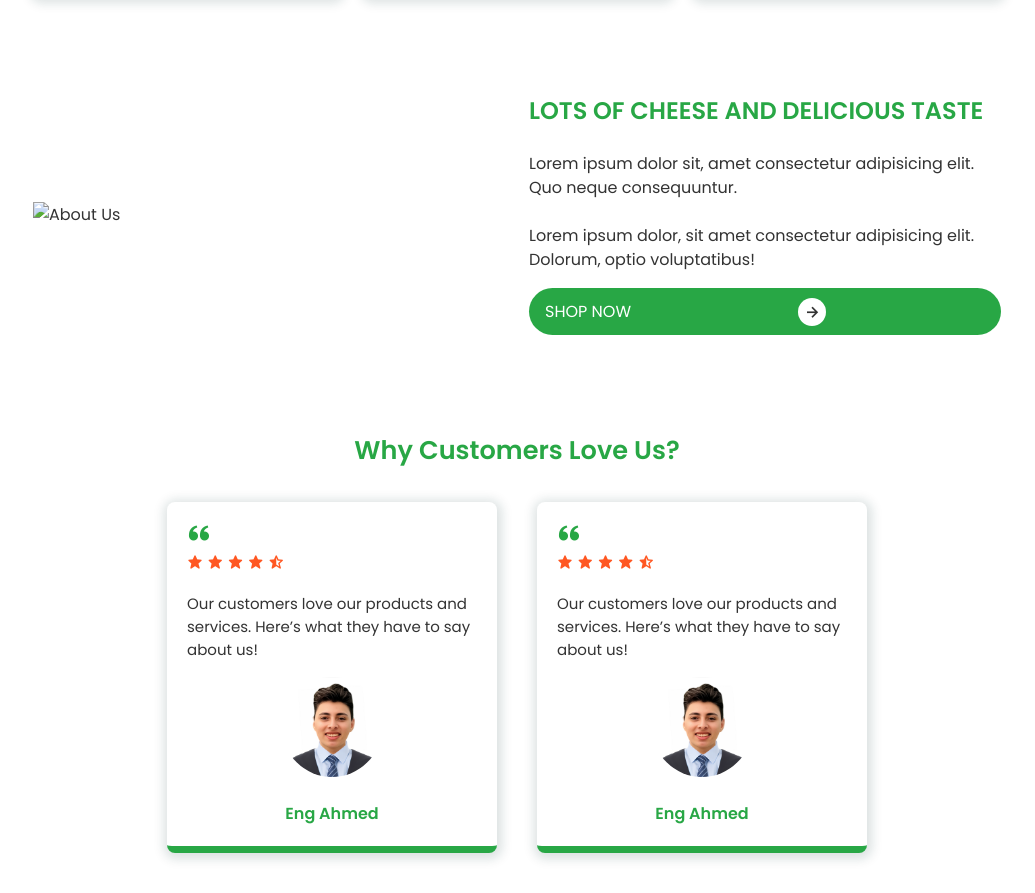
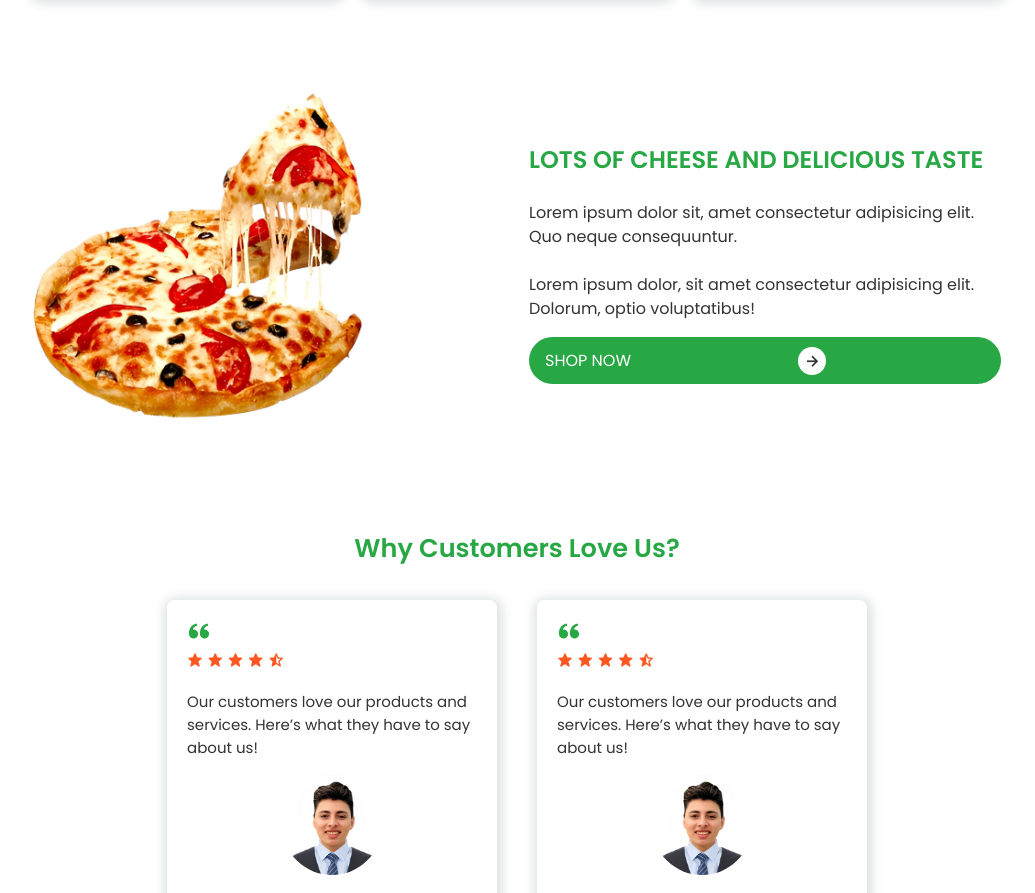
Before and after one commit to enga7medshaban/pizza.com, a plain HTML site: page index.html in a window 1280 px wide. Shown: the part 2461-3354 px from the top of the page, without its empty margins (123-1158 px from the left). Drawn offline with nearby package versions, Linux system fonts and the light colour scheme.

Commit message:
Update index.html

```diff
--- a/index.html
+++ b/index.html
@@ -207,7 +207,7 @@
 </section>
 <!-- About Section -->
 <section class="about" id="about">
-       <img src="mg/abo.jpg" alt="About Us">
+       <img src="abo.jpg" alt="About Us">
     <div class="about-text">
         <span>Lots of cheese and delicious taste</span>
         <p>Lorem ipsum dolor sit, amet consectetur adipisicing elit. Quo neque consequuntur.</p>
```
